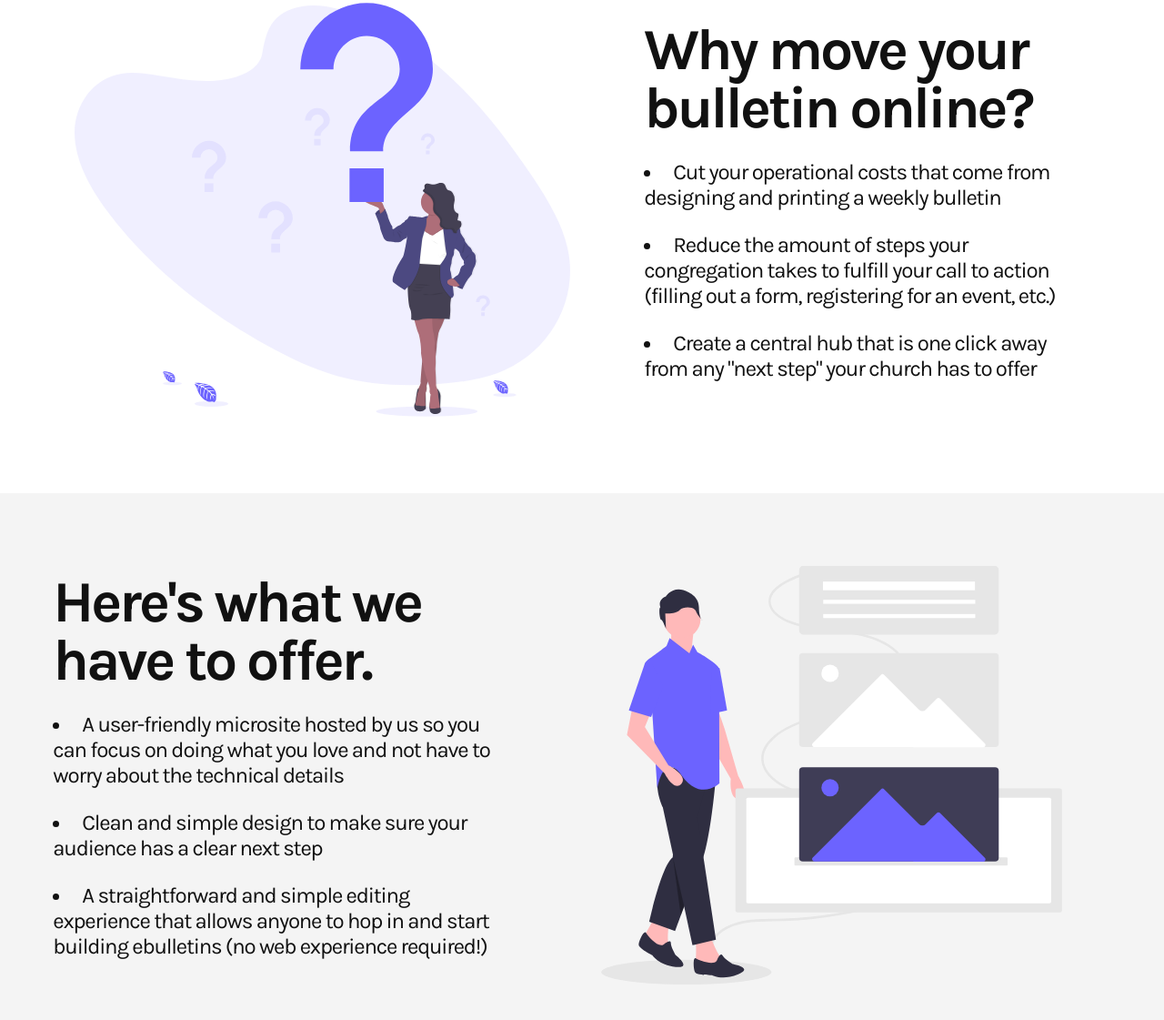
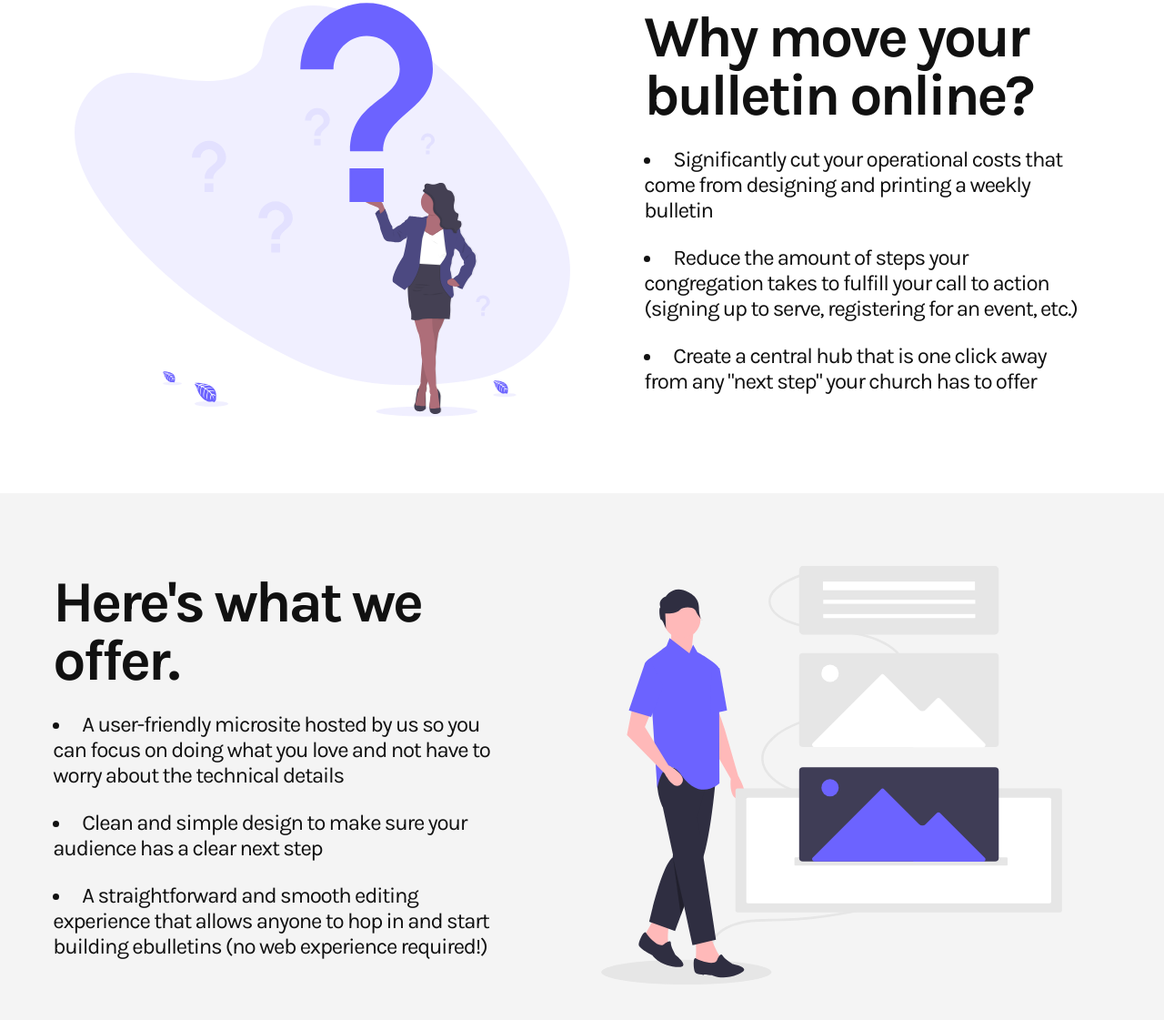
Before and after one commit to andyhong/churchkey.io, a Gatsby site: page / in a window 1280 px wide. Shown: the part 781-1902 px from the top of the page at 91% size. Built offline with nearby package versions, Linux system fonts and the light colour scheme; Gatsby itself is replaced by a stand-in of ours.

Commit message:
edited content

```diff
--- a/src/pages/index.js
+++ b/src/pages/index.js
@@ -47,8 +47,8 @@ export default () => (
             Why move your bulletin online?
           </h2>
           <ul>
-            <li>Cut your operational costs that come from designing and printing a weekly bulletin</li>
-            <li>Reduce the amount of steps your congregation takes to fulfill your call to action (filling out a form, registering for an event, etc.)</li>
+            <li>Significantly cut your operational costs that come from designing and printing a weekly bulletin</li>
+            <li>Reduce the amount of steps your congregation takes to fulfill your call to action (signing up to serve, registering for an event, etc.)</li>
             <li>Create a central hub that is one click away from any "next step" your church has to offer</li>
           </ul>
         </div>
@@ -58,12 +58,12 @@ export default () => (
       <div className="container">
         <div className="textWrapper">
           <h2>
-            Here's what we have to offer.
+            Here's what we offer.
           </h2>
           <ul>
             <li>A user-friendly microsite hosted by us so you can focus on doing what you love and not have to worry about the technical details</li>
             <li>Clean and simple design to make sure your audience has a clear next step</li>
-            <li>A straightforward and simple editing experience that allows anyone to hop in and start building ebulletins (no web experience required!)</li>
+            <li>A straightforward and smooth editing experience that allows anyone to hop in and start building ebulletins (no web experience required!)</li>
           </ul>
         </div>
         <div className="mediaWrapper">
```
